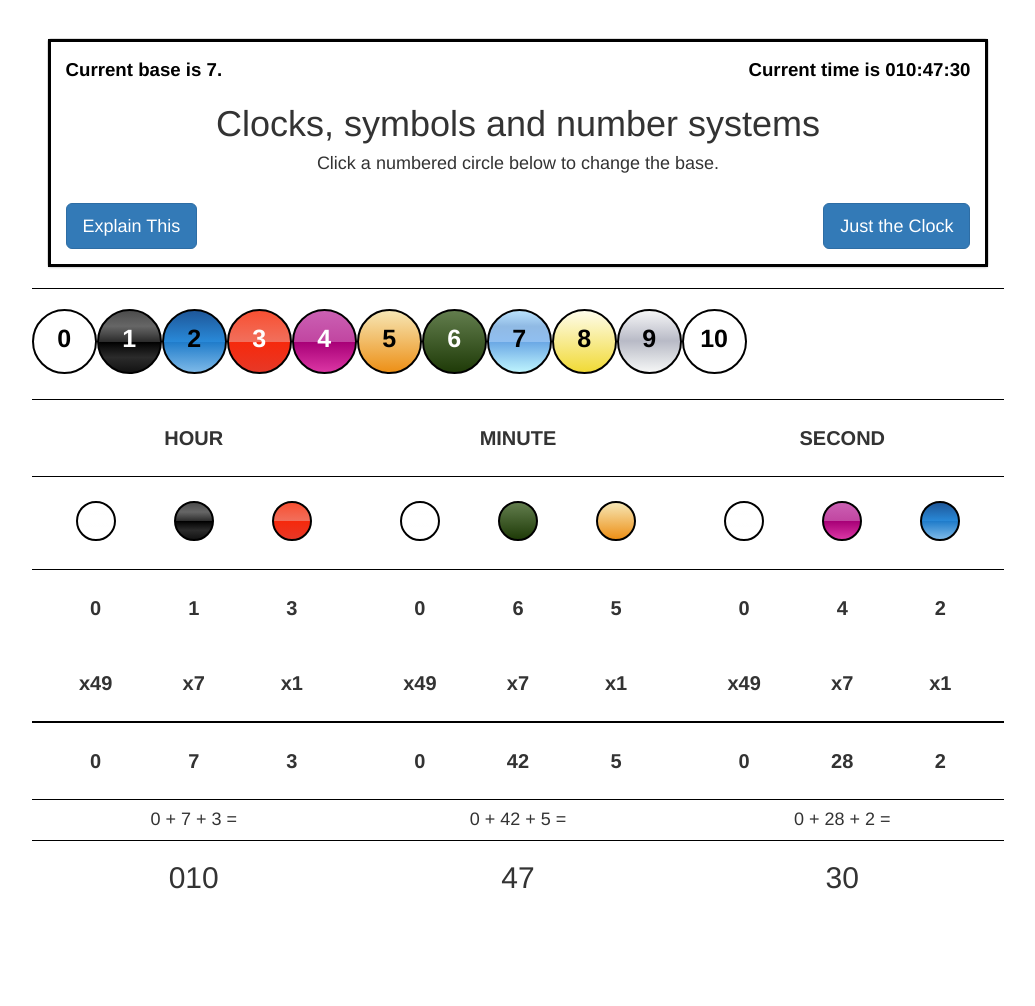
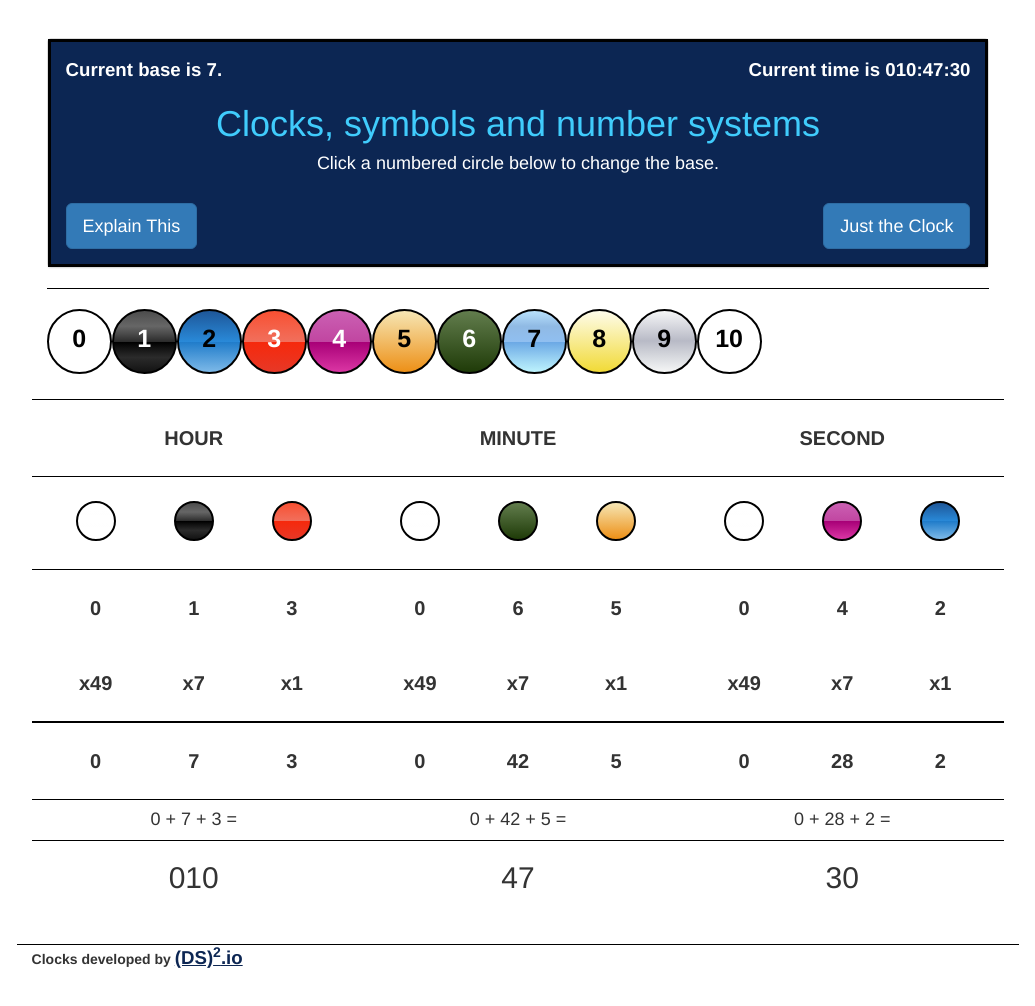
Before and after one commit to david-sherman/clocks, a plain HTML site: page index.html in a window 1280 px wide. Shown: the whole page, without its empty margins (122-1157 px from the left). Before the commit the page ends 942 px from the top, so only its background shows below. Drawn offline with Linux system fonts and the light colour scheme.

Commit message:
code complete

```diff
--- a/css/clocks.css
+++ b/css/clocks.css
@@ -1,3 +1,9 @@
+/*
+0C2653
+87F73D
+40CCFC
+*/
+
 body { margin: 3% 12%; background:white }
 
 .circle {
@@ -74,20 +80,27 @@ body { margin: 3% 12%; background:white }
 }
 
 .highlight { color : green }
+.purple { color : #0C2653}
 
-h2 { text-align : center; }
-h4 { text-align : center; }
+.clockButton {
+    background:#40CCFC;
+    color:#0C2653
+}
+
+h1 { color:#40CCFC}
+h2 { text-align : center}
+h4 { text-align : center }
 
 #infoBase {
     margin-top:2%;
-    background-color:white;
-    color:black;
+    background-color:#0C2653;
+    color:white;
     font-weight:bold;
     font-size:14pt;
 }
 #infoTime {
-    background-color:white;
-    color:black;
+    background-color:#0C2653;
+    color:white;
     font-weight:bold;
     font-size:14pt;
     float:right;
--- a/index.html
+++ b/index.html
@@ -31,18 +31,18 @@
 <body>
     <div class="container-fluid">
     <div class="panel panel-default">
-        <div class="panel-body" style="border: 3px solid black">
+        <div class="panel-body" style="background-color:#0C2653;border: 3px solid black">
             <span id="infoBase">Current time is blah</span>
             <span id="infoTime">Current time is blah</span>
             <h1 style="text-align:center">Clocks, symbols and number systems</h1>
-            <h4 style="text-align:center">Click a numbered circle below to change the base.</h4>
+            <h4 style="color:white;text-align:center">Click a numbered circle below to change the base.</h4>
             <br/>
-            <a class="btn btn-primary btn-lg" href="./explain.html" role="button">Explain This</a>
+            <a  class="btn btn-primary btn-lg" href="./explain.html" role="button">Explain This</a>
             <a id="clockbutton" style='float:right' class="btn btn-primary btn-lg" href="#"  role="button">Just the Clock</a>
         </div>
 
     </div>
-    <div class="row">
+    <div class="row" style="margin:auto" >
         <br/>
         <div style='cursor:auto' class='circle_top c0'>0</div>
         <div style='cursor:auto' class='circle_top c1'>1</div>
@@ -165,6 +165,18 @@
                 </div>
             </div>
     </div>
+    <br/>
+    <br/>
+       <footer>
+            <div class="row">
+                <div class="col-lg-12">
+                    <p><span style="font-weight:bold">
+                    Clocks developed by
+                    <a href="http://ds2.io" style="font-size:14pt;text-decoration:underline;color:#0C2653">(DS)<sup>2</sup>.io</a></p>
+                </div>
+            </div>
+       </footer>
+
 </div>
     <script src="js/jquery.js"></script>
     <script src="js/bootstrap.min.js"></script>
--- a/js/clocks.js
+++ b/js/clocks.js
@@ -1,3 +1,4 @@
+/* CLOCKS */
 
 var timer;
 var _base = 10;
@@ -142,7 +143,7 @@ var update = function()
     {
         key = keys[index]
 
-        // Calculate the comonents of time in the current base
+        // Calculate the components of time in the current base
 
 	    _calcValues( timeComponents[index], _values)
 	    answer = 0
```
Also changed, not shown: explain.html (+17 -6 lines), theclock.html (+19 -2 lines).
